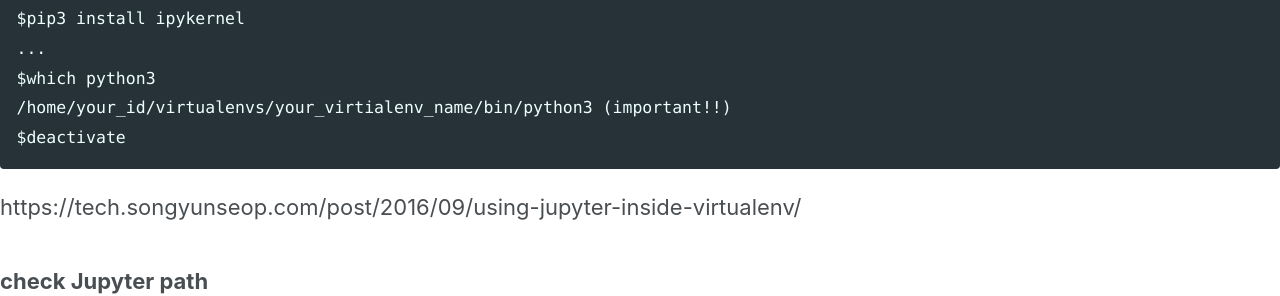
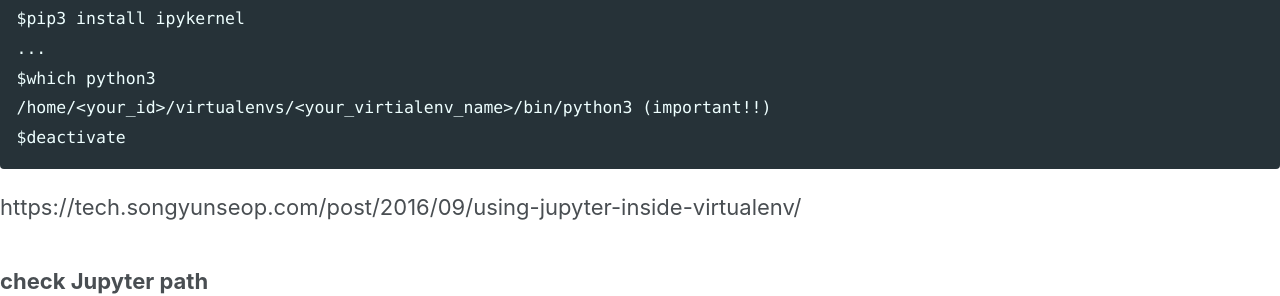
Before and after one commit to sglee-net/sglee-net.github.io, a Jekyll site: the page built from development_environment/jupiter.md, in a window 1280 px wide and 900 px high, scrolled down 3019 px. Shown: the part 281-577 px from the top of the window. Built offline with Jekyll 4.4.1, drawn with Linux system fonts in a browser that asks for light colours; cached includes are drawn as plain includes; nearby versions of some CDN libraries; our own code applies the rules of GitHub Pages for plain Markdown files; part of the change alters nothing that is shown; some of the changed text lies outside the part shown.

````diff
--- a/development_environment/jupiter.md
+++ b/development_environment/jupiter.md
@@ -95,7 +95,7 @@ $source ./your_virtualenv_name/bin/activate
 $pip3 install ipykernel
 ...
 $which python3
-/home/your_id/virtualenvs/your_virtialenv_name/bin/python3 (important!!)
+/home/<your_id>/virtualenvs/<your_virtialenv_name>/bin/python3 (important!!)
 $deactivate
 ```
 https://tech.songyunseop.com/post/2016/09/using-jupyter-inside-virtualenv/
````
